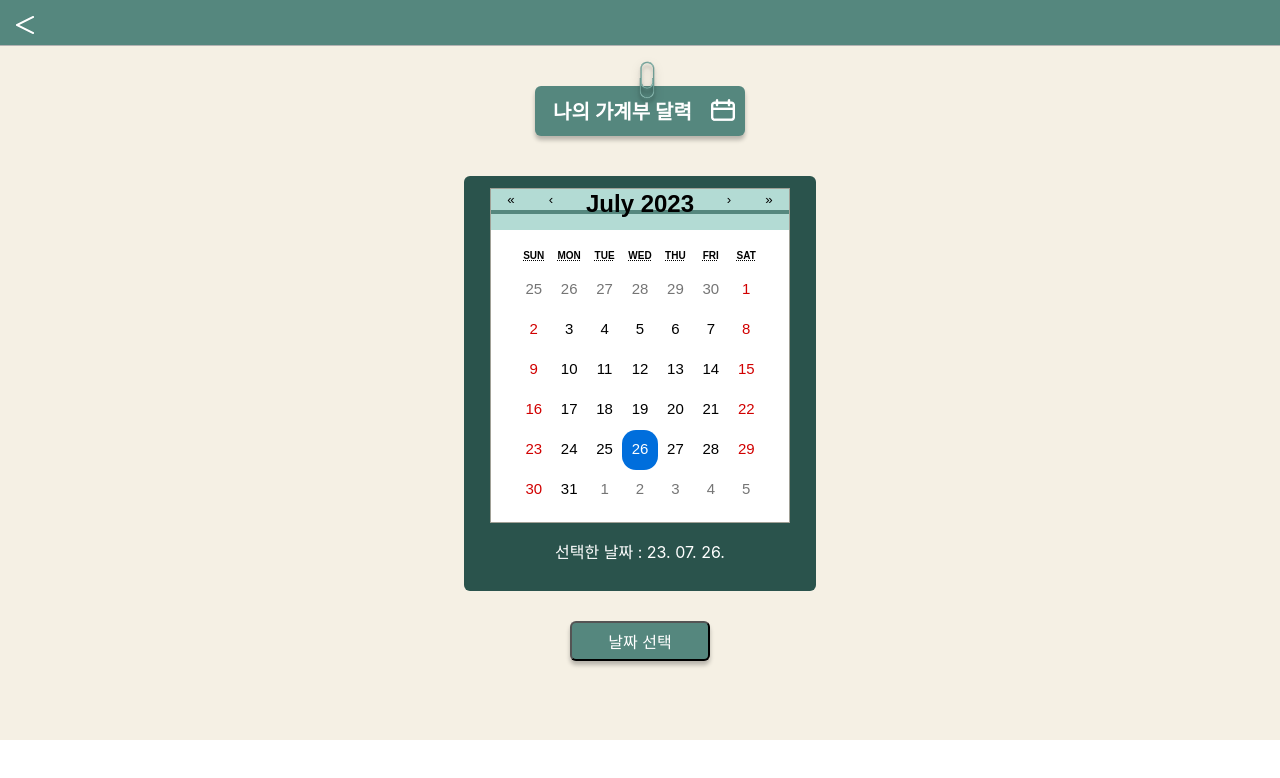
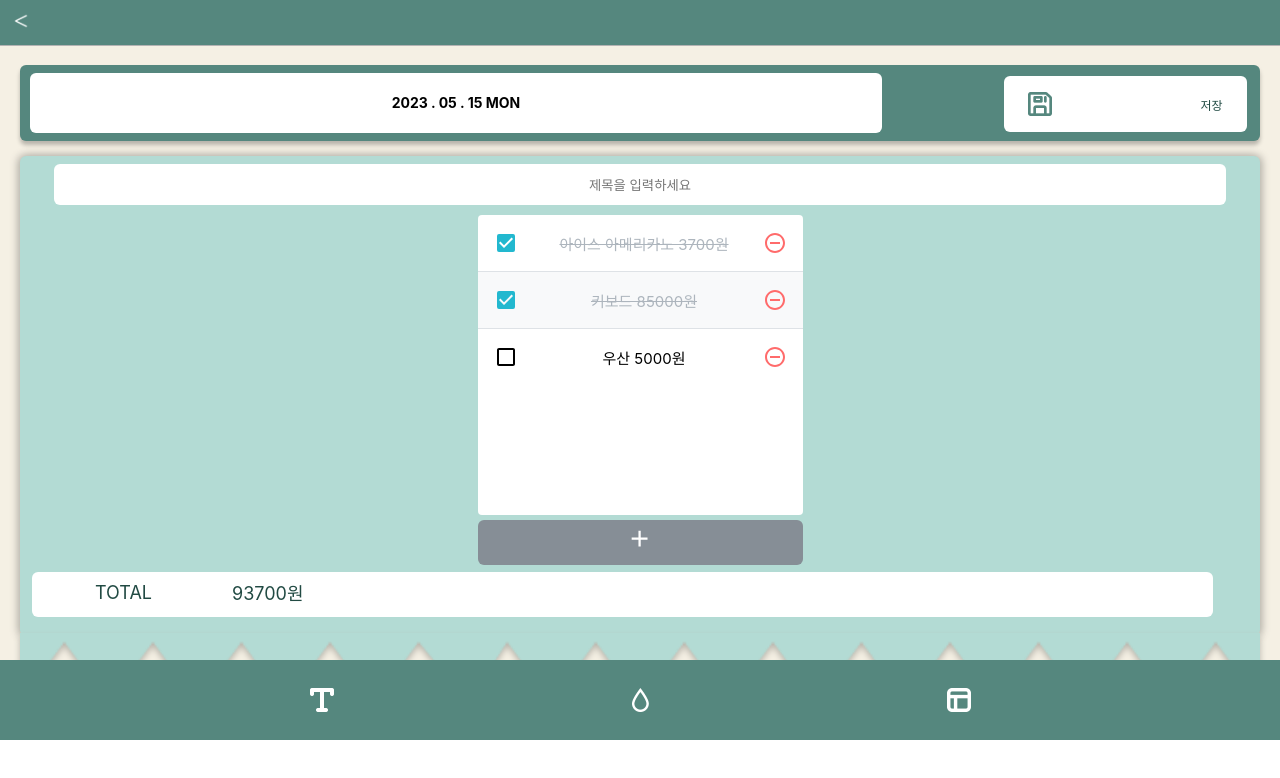
Before and after one commit to pjh402941/clip-my-money-connection, a React (Create React App) app: page / in a window 1280 px wide. Shown: the top 778 px of the page. Built offline with nearby package versions, Linux system fonts and the light colour scheme.

Commit message:
리스트 미완성본

```diff
--- a/package.json
+++ b/package.json
@@ -6,13 +6,16 @@
     "@testing-library/jest-dom": "^5.17.0",
     "@testing-library/react": "^13.4.0",
     "@testing-library/user-event": "^13.5.0",
+    "classnames": "^2.3.2",
     "react": "^18.2.0",
     "react-calendar": "^4.5.0",
     "react-dom": "^18.2.0",
+    "react-icons": "^4.10.1",
     "react-redux": "^8.1.1",
     "react-router-dom": "^6.14.2",
     "react-scripts": "5.0.1",
     "redux": "^4.2.1",
+    "sass": "^1.64.1",
     "styled-components": "^6.0.4",
     "web-vitals": "^2.1.4"
   },
--- a/src/App.js
+++ b/src/App.js
@@ -5,14 +5,14 @@ import Recordstart_ds from "./pages/recordstart_ds";
 import Dayselect from "./pages/writepage_dayselect";
 import Login from "./pages/login";
 import Write from "./pages/write";
+import Writeform1 from "./pages/writeform1";
 
 function App() {
   return (
     <BrowserRouter>
       <div>
         <Routes>
-          <Route path="/" element={<Dayselect />} />
-          <Route path="/write" element={<Write />} />
+          <Route path="/" element={<Writeform1 />} />
         </Routes>
       </div>
     </BrowserRouter>
--- /dev/null
+++ b/src/pages/TodoInsert.js
@@ -0,0 +1,27 @@
+import { useState, useCallback } from "react";
+import { MdAdd } from "react-icons/md";
+import "./list.scss";
+
+const TodoInsert = ({ onInsert }) => {
+  const [value, setValue] = useState("");
+
+  const onSubmit = useCallback(
+    (e) => {
+      onInsert(value);
+      setValue("");
+
+      e.preventDefault();
+    },
+    [onInsert, value]
+  );
+
+  return (
+    <form className="TodoInsert" onSubmit={onSubmit}>
+      <button type="submit">
+        <MdAdd />
+      </button>
+    </form>
+  );
+};
+
+export default TodoInsert;
--- /dev/null
+++ b/src/pages/TodoList.js
@@ -0,0 +1,19 @@
+import TodoListItem from "./TodoListItem";
+import "./list.scss";
+
+const TodoList = ({ todos, onRemove, onToggle }) => {
+  return (
+    <div className="TodoList">
+      {todos.map((todo) => (
+        <TodoListItem
+          todo={todo}
+          key={todo.id}
+          onRemove={onRemove}
+          onToggle={onToggle}
+        />
+      ))}
+    </div>
+  );
+};
+
+export default TodoList;
--- /dev/null
+++ b/src/pages/TodoListItem.js
@@ -0,0 +1,24 @@
+import {
+  MdCheckBoxOutlineBlank,
+  MdCheckBox,
+  MdRemoveCircleOutline,
+} from "react-icons/md";
+import cn from "classnames";
+import "./list.scss";
+
+const TodoListItem = ({ todo, onRemove, onToggle }) => {
+  const { id, text, checked } = todo;
+  return (
+    <div className="TodoListItem">
+      <div className={cn("checkbox", { checked })} onClick={() => onToggle(id)}>
+        {checked ? <MdCheckBox /> : <MdCheckBoxOutlineBlank />}
+        <div className="text">{text}</div>
+      </div>
+      <div className="remove" onClick={() => onRemove(id)}>
+        <MdRemoveCircleOutline />
+      </div>
+    </div>
+  );
+};
+
+export default TodoListItem;
--- /dev/null
+++ b/src/pages/TodoTemplate.js
@@ -0,0 +1,11 @@
+import "./list.scss";
+
+const TodoTemplate = ({ children }) => {
+  return (
+    <div className="TodoTemplate">
+      <div className="content">{children}</div>
+    </div>
+  );
+};
+
+export default TodoTemplate;
--- /dev/null
+++ b/src/pages/list.scss
@@ -0,0 +1,86 @@
+.TodoInsert {
+  button {
+    background: none;
+    outline: none;
+    border: none;
+    border-radius: 6px;
+    background: #868e96;
+    color: white;
+    padding-left: 1rem;
+    padding-right: 1rem;
+    font-size: 1.7rem;
+    display: center;
+    width: 325px;
+    height: 45px;
+    cursor: pointer;
+    margin-top: 5px;
+    transition: 0.1s background ease-in;
+    &:hover {
+      background: #adb5bd;
+    }
+  }
+}
+
+.TodoList {
+  min-height: 320px;
+  max-height: 513px;
+  overflow-y: auto;
+}
+
+.TodoListItem {
+  padding: 1rem;
+  display: flex;
+  align-items: center;
+  &:nth-child(even) {
+    background: #f8f9fa;
+  }
+  .checkbox {
+    cursor: pointer;
+    flex: 1;
+    display: flex;
+    align-items: center;
+    svg {
+      font-size: 1.5rem;
+    }
+    .text {
+      margin-left: 0.5rem;
+      font-size: 15px;
+      flex: 1;
+    }
+    &.checked {
+      svg {
+        color: #22b8cf;
+      }
+      .text {
+        color: #adb5bd;
+        text-decoration: line-through;
+      }
+    }
+  }
+  .remove {
+    display: flex;
+    align-items: center;
+    font-size: 1.5rem;
+    color: #ff6b6b;
+    cursor: pointer;
+    &:hover {
+      color: #ff8787;
+    }
+  }
+
+  & + & {
+    border-top: 1px solid #dee2e6;
+  }
+}
+
+.TodoTemplate {
+  width: 325px;
+  margin: 0 auto;
+  border-radius: 4px;
+  overflow: hidden;
+  margin-top: 10px;
+  height: 300px;
+  .content {
+    background: white;
+  }
+}
--- /dev/null
+++ b/src/pages/writeform1.jsx
@@ -0,0 +1,321 @@
+import React, { useCallback, useState, useRef } from "react";
+import styled from "styled-components";
+import TodoTemplate from "./TodoTemplate";
+import TodoInsert from "./TodoInsert";
+import TodoList from "./TodoList";
+
+const Container = styled.div`
+  position: relative;
+  height: 740px;
+  margin: 0 auto;
+  text-align: center;
+  overflow: auto;
+  background-color: #f5f0e4;
+  -ms-overflow-style: none;
+  font-family: "Inter", sans-serif;
+
+  /* 미디어 쿼리 적용 */
+  @media (hover: hover) {
+    width: 390px;
+    margin: 0 auto;
+  }
+  &::-webkit-scrollbar {
+    display: none;
+  }
+`;
+
+const BodyWrapper = styled.div`
+  height:100%;
+  }
+`;
+
+const Header = styled.header`
+  background-color: #55877e;
+  height: 46px;
+  border-bottom: 1px solid #b3b3b3;
+  box-sizing: border-box;
+  padding-top: 13px;
+`;
+
+const BackButton = styled.img`
+  position: absolute;
+  left: 13px;
+`;
+
+const Body = styled.div`
+  height: 77%;
+  margin: 0 20px;
+  margin-top: 19px;
+`;
+
+const FormHeader = styled.div`
+  border-radius: 6px;
+  background: #55877e;
+  box-shadow: 0px 4px 4px 0px rgba(0, 0, 0, 0.25);
+  height: 76px;
+  box-sizing: border-box;
+  padding: 8px 13px 8px 10px;
+`;
+
+const Date = styled.div`
+  display: inline-block;
+  box-sizing: border-box;
+  width: 70%;
+  height: 60px;
+  background-color: white;
+  float: left;
+  padding: 21px;
+  border-radius: 6px;
+  text-align: center;
+  font-family: "Inter", sans-serif;
+  font-size: 14px;
+  font-weight: 700;
+`;
+
+const SubmitBox = styled.div`
+  display: inline-block;
+  box-sizing: border-box;
+  float: right;
+  width: 20%;
+  height: 56px;
+  margin-top: 3px;
+  background-color: white;
+  border-radius: 6px;
+  padding: 16px 2%;
+  font-family: Inter;
+`;
+const SubmitIcon = styled.img`
+  float: left;
+`;
+
+const SubmitButton = styled.button`
+  background-color: white;
+  float: right;
+  border: none;
+  color: #214a43;
+  font-size: 12px;
+  font-style: normal;
+  font-weight: 500;
+  padding: 0;
+  top: 10px;
+  margin-top: 4px;
+  font-family: "Inter", sans-serif;
+`;
+
+const FormContent = styled.div`
+  box-sizing: border-box;
+  height: 480px;
+  border-radius: 6px;
+  background: #b3dbd4;
+  padding: 8px 5px;
+  margin-top: 15px;
+  box-shadow: 2px 0 8px #b8b5ac, -2px 0 8px #b8b5ac;
+`;
+const Bottom = styled.img`
+  width: 100%;
+  margin-top: -3px;
+  filter: drop-shadow(0px 4px 3px #b8b5ac);
+`;
+
+const Title = styled.input`
+  border-radius: 6px;
+  background: #fff;
+  border: none;
+  width: 95%;
+  height: 39px;
+  margin: 0;
+  text-align: center;
+  font-family: "Inter", sans-serif;
+  ::placeholder {
+    font-family: "Inter", sans-serif;
+    color: #b3dbd4;
+  }
+  &:focus {
+    outline: none;
+  }
+`;
+
+const Footer = styled.footer`
+  background: #55877e;
+  height: 80px;
+  position: sticky;
+  width: 100%;
+  margin-top: 25px;
+`;
+
+const ToolBox = styled.div`
+  display: flex;
+  flex-direction: row;
+  justify-content: space-evenly;
+  height: 100%;
+  align-items: center;
+  padding: 0 15px;
+`;
+
+const Bottombox = styled.div`
+  position: center;
+  border-radius: 6px;
+  background-color: white;
+  width: 96%;
+  height: 45px;
+  margin-top: 7px;
+  margin-left: 7px;
+  text-align: center;
+  font-family: "Inter", sans-serif;
+`;
+
+const Totaltext = styled.text`
+  display: flex;
+  width: 120px;
+  height: 40px;
+  flex-direction: column;
+  justify-content: center;
+  color: #214a43;
+  text-align: right;
+  font-family: Inter;
+  font-size: 18px;
+  font-style: normal;
+  font-weight: 400;
+  line-height: normal;
+`;
+
+const Totalprice = styled.text`
+  display: flex;
+  width: 120px;
+  height: 40px;
+  flex-direction: column;
+  justify-content: center;
+  margin: 0 auto;
+  margin-top: -40px;
+  margin-left: 200px;
+  color: #214a43;
+  text-align: left;
+  font-family: Inter;
+  font-size: 18px;
+  font-style: normal;
+  font-weight: 400;
+  line-height: normal;
+`;
+
+const TextIcon = styled.img`
+  /* TextIcon 스타일링 */
+`;
+
+const ColorIcon = styled.img`
+  /* ColorIcon 스타일링 */
+`;
+
+const LayoutIcon = styled.img`
+  /* LayoutIcon 스타일링 */
+`;
+
+const Writeform1 = () => {
+  const [todos, setTodos] = useState([
+    {
+      id: 1,
+      text: "아이스 아메리카노 3700원",
+      checked: true,
+    },
+    {
+      id: 2,
+      text: "키보드 85000원",
+      checked: true,
+    },
+    {
+      id: 3,
+      text: "우산 5000원",
+      checked: false,
+    },
+  ]);
+
+  const nextId = useRef(4);
+
+  const onInsert = useCallback(
+    (text) => {
+      const todo = {
+        id: nextId.current,
+        text,
+        checked: false,
+      };
+      setTodos(todos.concat(todo));
+      nextId.current += 1;
+    },
+    [todos]
+  );
+
+  const onRemove = useCallback(
+    (id) => {
+      setTodos(todos.filter((todo) => todo.id !== id));
+    },
+    [todos]
+  );
+
+  const onToggle = useCallback(
+    (id) => {
+      setTodos(
+        todos.map((todo) =>
+          todo.id === id ? { ...todo, checked: !todo.checked } : todo
+        )
+      );
+    },
+    [todos]
+  );
+
+  return (
+    <Container>
+      <BodyWrapper>
+        <Header>
+          <BackButton src="images/뒤로가기.png" alt="back" width="16px" />
+        </Header>
+        <Body>
+          <form>
+            <FormHeader>
+              <Date>2023 . 05 . 15 MON</Date>
+              <SubmitBox>
+                <SubmitIcon
+                  src="images/저장.png"
+                  alt="save"
+                  width="24px"
+                ></SubmitIcon>
+                <SubmitButton type="submit">저장</SubmitButton>
+              </SubmitBox>
+            </FormHeader>
+            <FormContent>
+              <Title
+                name="title"
+                placeholder="제목을 입력하세요"
+                maxLength="30"
+              />
+              <TodoTemplate>
+                <TodoList
+                  todos={todos}
+                  onRemove={onRemove}
+                  onToggle={onToggle}
+                />
+              </TodoTemplate>
+              <TodoInsert onInsert={onInsert} />
+              <Bottombox>
+                <Totaltext>TOTAL</Totaltext>
+                <Totalprice>93700원</Totalprice>
+              </Bottombox>
+            </FormContent>
+          </form>
+          <Bottom src="images/Bottom.png"></Bottom>
+        </Body>
+        <Footer>
+          <ToolBox>
+            <TextIcon src="images/텍스트.png" alt="text" width="24px" />
+            <ColorIcon src="images/색상.png" alt="color" width="24px" />
+            <LayoutIcon
+              src="images/레이아웃 양식.png"
+              alt="layout"
+              width="24px"
+            />
+          </ToolBox>
+        </Footer>
+      </BodyWrapper>
+    </Container>
+  );
+};
+
+export default Writeform1;
--- a/src/pages/writepage_dayselect.jsx
+++ b/src/pages/writepage_dayselect.jsx
@@ -144,7 +144,7 @@ function ReactCalendar() {
   return (
     <div>
       <Calendar
-        locale="en"
+        locale="kr"
         onChange={handleDateChange}
         value={selectedDate}
         onClickDay={handleDateChange}
```
Also changed, not shown: 2 other files (tests, documents, lock files or other folders).
